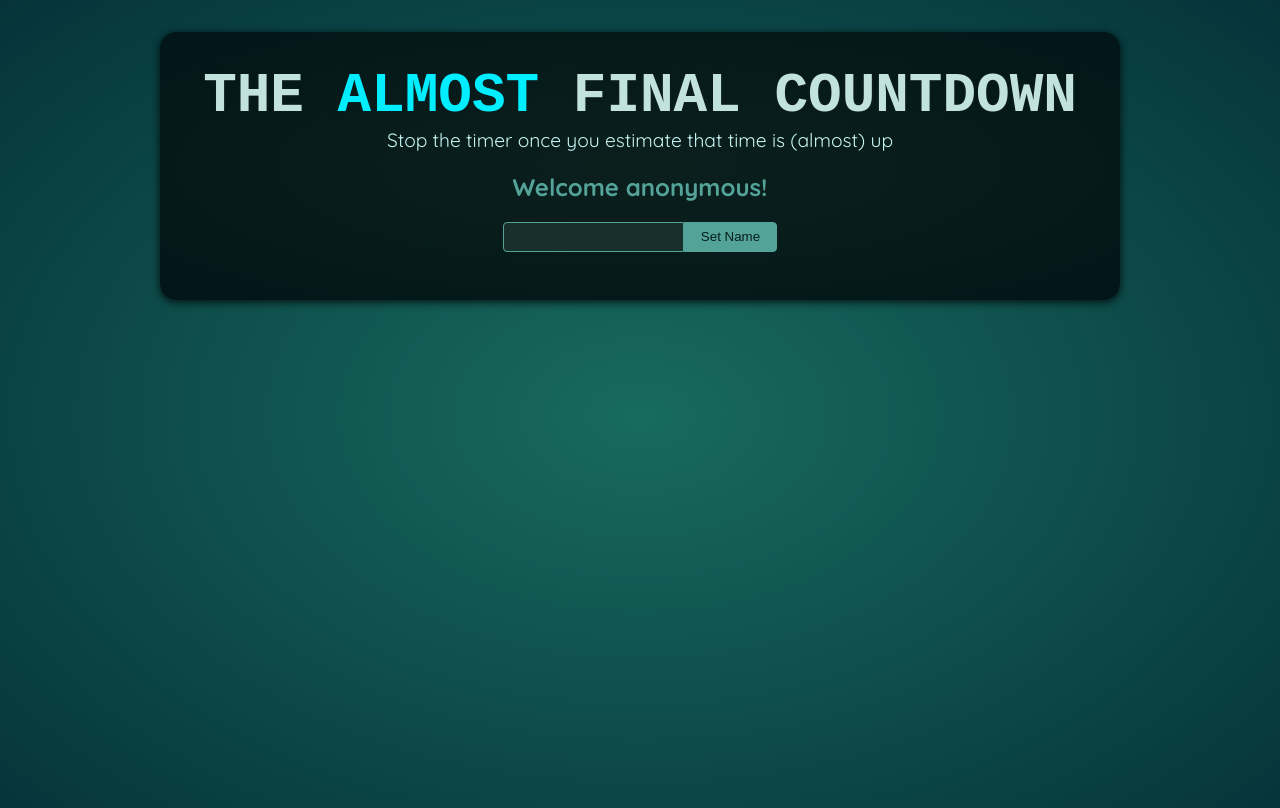
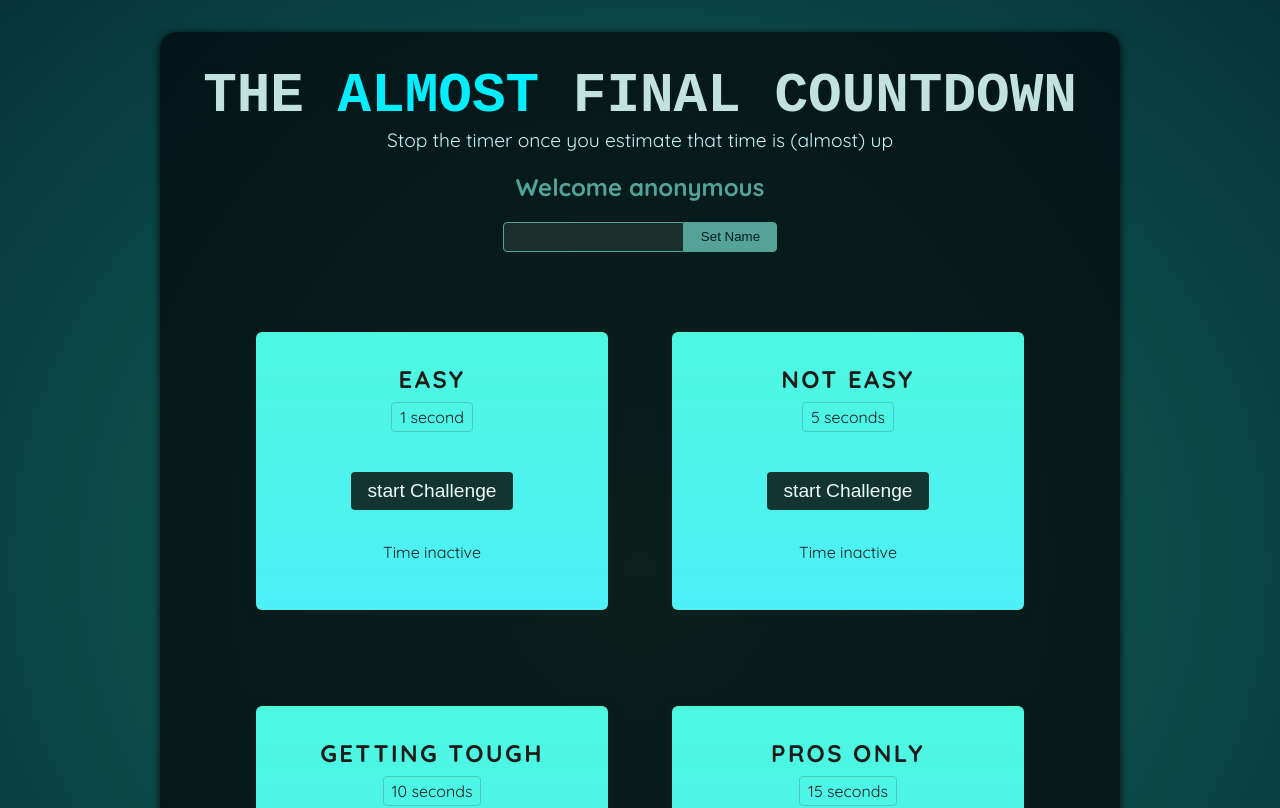
Before and after one commit to dohee-jin/react-study, a React (Vite) app: page / in a window 1280 px wide. Shown: the top 808 px of the page. Built offline with nearby package versions, Linux system fonts and the light colour scheme; a web font is replaced by a local one.

Commit message:
react: 종합 복습예제(타이머 챌린지) 기본 세팅

```diff
--- a/src/App.jsx
+++ b/src/App.jsx
@@ -1,12 +1,19 @@
 import React from 'react';
 import './App.css';
-import Player from "./components/TimerGame/Player.jsx";
+import Player from './components/TimerGame/Player.jsx';
+import TimerChallenge from './components/TimerGame/TimerChallenge.jsx';
 
 const App = () => {
 
     return (
         <>
             <Player />
+            <div id="challenges">
+                <TimerChallenge title='Easy' targetTime={1} />
+                <TimerChallenge title='Not Easy' targetTime={5} />
+                <TimerChallenge title='Getting tough' targetTime={10} />
+                <TimerChallenge title='Pros only' targetTime={15} />
+            </div>
         </>
     );
 };
--- a/src/components/TimerGame/Player.jsx
+++ b/src/components/TimerGame/Player.jsx
@@ -1,12 +1,30 @@
-import React from 'react';
+import React, {useRef, useState} from 'react';
 
 const Player = () => {
+
+    // ---> useState를 두 개 쓰지 않아도 돼서 좀 편한것 같음
+    const playerNameRef = useRef();
+    const initName = 'anonymous';
+    const[name, setName] = useState(initName);
+
+    const clickHandler = e => {
+        e.preventDefault();
+        const $playerNameInput = playerNameRef.current;
+        if($playerNameInput.value !== '') {
+            setName($playerNameInput.value);
+        } else {
+            setName(initName)
+        }
+
+        $playerNameInput.value='';
+    }
+
     return (
         <section id='player'>
-            <h2>Welcome anonymous!</h2>
+            <h2>Welcome {name}</h2>
             <p>
-                <input type='text' />
-                <button>Set Name</button>
+                <input type='text' ref={playerNameRef}/>
+                <button onClick={clickHandler}>Set Name</button>
             </p>
         </section>
     );
--- /dev/null
+++ b/src/components/TimerGame/TimerChallenge.jsx
@@ -0,0 +1,38 @@
+import React, {useState} from 'react';
+
+const TimerChallenge = ({title, targetTime}) => {
+
+    // 타이머가 시작됐는지를 확인하는 상태값
+    const[timerStared, setTimerStarted] = useState(false);
+
+    // 타이머가 만료되었는지 확인하는 상태갑
+    const[timerExpired, setTimerExpired] = useState(false);
+
+    const handleStart = e => {
+        setTimerStarted(true);
+
+        // 실제 정해진 시간만큼 타이머를 가동
+        setTimeout(() => {
+            console.log(targetTime + 's 타이머 만료!');
+            setTimerExpired(true);
+        }, targetTime * 1000)
+    }
+
+    return (
+        <section className='challenge'>
+            <h2>{title}</h2>
+            {timerExpired && <p>You Lost!</p>}
+            <p className='challenge-time'>
+                {targetTime} second{targetTime > 1 ? 's' : ''}
+            </p>
+            <p>
+                <button onClick={handleStart}>{timerStared ? 'stop' : 'start'} Challenge</button>
+            </p>
+            <p>
+                {timerStared ? 'Time is running....' : 'Time inactive'}
+            </p>
+        </section>
+    );
+};
+
+export default TimerChallenge;
```
